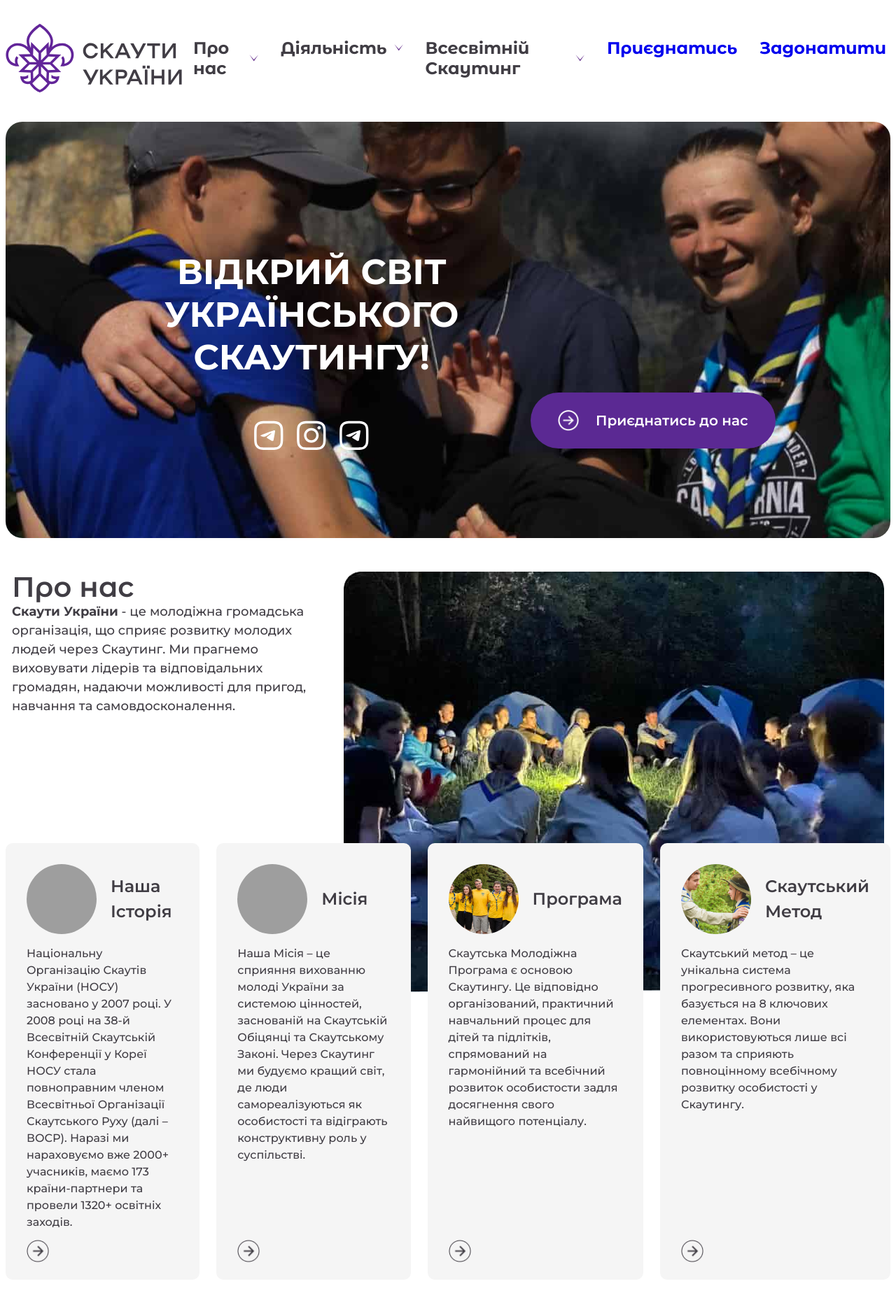
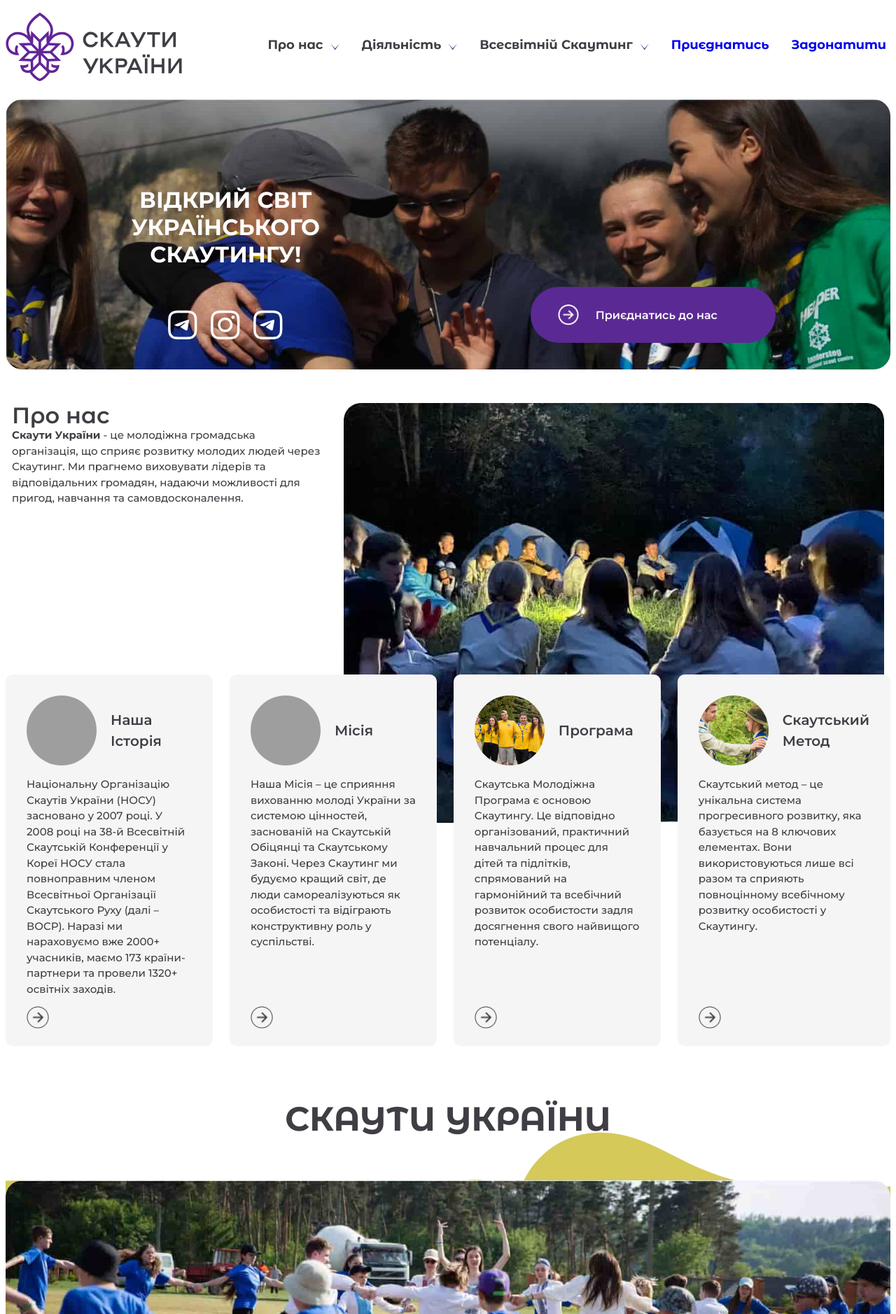
Before and after one commit to ValentynaJasochka/scouts-website, a PHP site: page / in a window 1280 px wide. Shown: the top 1878 px of the page at 70% size. Run offline with PHP 8.4, Linux system fonts and the light colour scheme; grey boxes are pictures that could not be loaded.

Commit message:
change fonts on desktop

```diff
--- a/common.css
+++ b/common.css
@@ -397,7 +431,6 @@
   .header-nav-item {
     font-family: "Montserrat Alternates", sans-serif;
     font-weight: 700;
-    font-size: 24px;
     line-height: 1.208;
     letter-spacing: 0em;
     position: relative;
@@ -413,7 +446,6 @@
   .header-nav-item {
     font-family: "Montserrat Alternates", sans-serif;
     font-weight: 700;
-    font-size: 24px;
     line-height: 1.208;
     letter-spacing: 0em;
     position: relative;
@@ -560,30 +586,66 @@
 
 }
 
-@media screen and (max-width: 1023px) {
-  body {
-    margin: 0;
+@media screen and (min-width: 1280px) {
+  .header-nav-item {
+    font-size: 18px;
   }
 
-  main, header, footer {
-    padding: 8px;
+  .nav-table-link {
+    font-size: 16px;
   }
 
-  header {
-    padding-bottom: 0;
-    background-color: white;
+  .nav-footer-list-title {
+    font-size: 16px;
   }
 
-  header.mobile-menu-is-opened {
-    position: fixed;
+  .nav-footer-list-items {
+    font-size: 16px;
   }
 
-  main {
-    padding-bottom: 0;
-    padding-top: 0;
+  .donation-link-text {
+    font-size: 16px;
   }
 
-  footer {
-    padding-top: 0;
+  .donation-footer-text {
+    font-size: 13px;
+  }
+
+  .footer-social-media-text {
+    font-size: 16px;
   }
 }
+
+@media screen and (min-width: 1440px) {
+  .header-nav-item {
+    font-size: 24px;
+  }
+
+  .header-nav-item {
+    font-size: 24px;
+  }
+
+  .nav-table-link {
+    font-size: 24px;
+  }
+
+  .nav-footer-list-title {
+    font-size: 16px;
+  }
+
+  .nav-footer-list-items {
+    font-size: 16px;
+  }
+
+  .donation-link-text {
+    font-size: 16px;
+  }
+
+  .donation-footer-text {
+    font-size: 13px;
+  }
+
+  .footer-social-media-text {
+    font-size: 16px;
+  }
+}
--- a/index.html
+++ b/index.html
@@ -27,7 +27,7 @@
           <ul class="header-nav-list nav-mobile-menu">
             <li class="header-nav-item menu-first nav-main-item" menu-open-first>
               <div class="header-nav-item-container nav-item-click-listener">
-                <p class="heder-nav-text">Про нас</p>
+                <p class="heder-nav-text fs14">Про нас</p>
                 <button
                   class="inner-mobile-menu-open-btn"
                   type="button"
@@ -67,7 +67,7 @@
             </li>
             <li class="header-nav-item menu-second nav-main-item" menu-open-second>
               <div class="header-nav-item-container nav-item-click-listener">
-                <p class="heder-nav-text">Діяльність</p>
+                <p class="heder-nav-text fs14">Діяльність</p>
                 <button
                   class="inner-mobile-menu-open-btn"
                   type="button"
@@ -103,7 +103,7 @@
             </li>
             <li class="header-nav-item menu-third nav-main-item" menu-open-third>
               <div class="header-nav-item-container nav-item-click-listener">
-                <p class="heder-nav-text">Всесвітній Скаутинг</p>
+                <p class="heder-nav-text fs14">Всесвітній Скаутинг</p>
                 <button
                   class="inner-mobile-menu-open-btn"
                   type="button"
@@ -135,14 +135,14 @@
                 </li>
               </ul>
             </li>
-            <li class="header-nav-item heder-nav-text">
+            <li class="header-nav-item heder-nav-text fs14">
               <div class="header-nav-item-container">
                 <a class="header-nav-item-link" href="./join-us.html">
                   Приєднатись</a
                 >
               </div>
             </li>
-            <li class="header-nav-item heder-nav-text">
+            <li class="header-nav-item heder-nav-text fs14">
               <div class="header-nav-item-container">
                 <a class="header-nav-item-link" href="./help-ukrainians.html"
                   >Задонатити</a
@@ -327,7 +327,7 @@
           <picture>
             <source
               srcset="./images/content-img.jpg 1x"
-              media="(min-width: 1024px)"
+              media="(min-width: 1280px)"
             />
 
             <source
--- a/styles.css
+++ b/styles.css
@@ -21,7 +21,7 @@
   } */
 }
 
-@media screen and (max-width: 1023px) {
+@media screen and (max-width: 1279px) {
   .container {
     /*max-width: 390px;*/
     width: 100%;
@@ -42,8 +42,6 @@
     justify-content: space-around;
     gap: 20px;
     align-items: end;
-
-    /*height: 264px;*/
     padding: 0 13% 15%;
     background-repeat: no-repeat;
     background-size: contain;
@@ -481,7 +479,7 @@
   }
 }
 
-@media screen and (min-width: 1024px) {
+@media screen and (min-width: 1280px) {
   .container {
     width: 100%;
     margin-left: auto;
@@ -491,20 +489,23 @@
 
   /* main */
   .hero {
-    margin-top: 16px;
-    margin-bottom: 16px;
     display: flex;
     justify-content: space-between;
-    width: 1778px;
-    height: 595px;
+    align-items: flex-end;
     gap: 40px;
 
     max-width: 100%;
+    width: 1778px;
+    height: 386px;
+    margin-top: 16px;
+    margin-bottom: 16px;
+    padding: 0 13% 128px 13%;
+
     border-radius: 24px;
-    padding: 184px 13% 128px 13%;
     background-repeat: no-repeat;
-    background-position: center;
+    background-position: top;
     background-image: url("./images/background-img.jpg");
+    background-size: 100%;
   }
 
   .hero-container {
@@ -515,13 +516,11 @@
   }
 
   .hero-text-container {
-    max-width: 750px;
     text-align: center;
   }
 
   .hero-text {
     font-weight: 700;
-    font-size: 50px;
     text-transform: uppercase;
     color: var(--white-text-color);
   }
@@ -564,7 +563,6 @@
 
   .subscribing-link-text {
     font-weight: 600;
-    font-size: 20px;
     color: var(--white-text-color);
   }
 
@@ -590,7 +588,6 @@
   .sub-title {
     font-family: "Montserrat Alternates", sans-serif;
     font-weight: 600;
-    font-size: 40px;
     line-height: 1.1;
     letter-spacing: 0.00098em;
   }
@@ -598,7 +595,6 @@
   .about-scouts-text {
     width: 442px;
     height: 216px;
-    font-size: 18px;
     line-height: 1.5;
     letter-spacing: 0;
   }
@@ -662,13 +658,11 @@
 
   .scouts-card-title {
     font-weight: 600;
-    font-size: 24px;
     line-height: 1.5;
     letter-spacing: 0.00098em;
   }
 
   .scouts-card-text {
-    font-size: 16px;
     line-height: 1.5;
     letter-spacing: 0.00098em;
     margin-bottom: 40px;
@@ -696,7 +690,6 @@
   .main-title {
     font-family: "Montserrat Alternates", sans-serif;
     font-weight: 700;
-    font-size: 60px;
     line-height: 1.01;
     letter-spacing: 0;
     text-transform: uppercase;
@@ -724,7 +717,6 @@
   .information-numbers {
     font-family: "Montserrat Alternates", sans-serif;
     font-weight: 700;
-    font-size: 60px;
     line-height: 0.8;
     letter-spacing: 0.00097em;
     color: rgb(91, 41, 147);
@@ -732,7 +724,6 @@
   }
 
   .text-information {
-    font-size: 35px;
   }
 
   /* EVENTS */
@@ -781,7 +772,6 @@
   .events-item-title {
     font-family: "Montserrat", sans-serif;
     font-weight: 600;
-    font-size: 24px;
     letter-spacing: 0.00098em;
     text-align: center;
   }
@@ -813,7 +803,6 @@
   }
 
   .events-item-text {
-    font-size: 16px;
     line-height: 1.4;
     letter-spacing: 0.00098em;
   }
@@ -840,7 +829,6 @@
 
   .reviews-title {
     font-weight: 600;
-    font-size: 36px;
     color: var(--white-text-color);
     width: 398px;
     text-align: center;
@@ -863,7 +851,6 @@
   }
 
   .reviews-text {
-    font-size: 16px;
     line-height: 1.3;
     letter-spacing: 0.00098em;
   }
@@ -899,13 +886,11 @@
   }
 
   .reviewer-name {
-    font-size: 18px;
     line-height: 1.3;
   }
 
   .reviewer-status {
     font-weight: 400;
-    font-size: 18px;
     line-height: 1.4;
     width: 194px;
     color: rgb(125, 125, 125);
@@ -959,13 +944,11 @@
 
   .invitation-title {
     font-weight: 600;
-    font-size: 36px;
     color: var(--accent-color);
     text-align: center;
   }
 
   .invitation-text {
-    font-size: 20px;
     line-height: 1.5;
     text-align: center;
 
@@ -995,3 +978,162 @@
   }
 
 }
+
+@media screen and (min-width: 1280px) {
+
+  .hero {
+    height: 386px;
+    padding: 184px 13% 38px 13%;
+  }
+
+  .hero-text-container {
+    max-width: 300px;
+  }
+  /* main */
+  .hero-text {
+    font-size: 32px;
+  }
+
+  .subscribing-link-text {
+    font-size: 16px;
+  }
+
+  .sub-title {
+    font-size: 32px;
+  }
+
+  .about-scouts-text {
+    font-size: 15px;
+  }
+
+  .scouts-card-title {
+    font-size: 20px;
+  }
+
+  .scouts-card-text {
+    font-size: 15px;
+  }
+
+  .main-title {
+    font-size: 48px;
+  }
+
+  .information-numbers {
+    font-size: 48px;
+  }
+
+  .text-information {
+    font-size: 24px;
+  }
+
+  .events-item-title {
+    font-size: 20px;
+  }
+
+  .events-item-text {
+    font-size: 15px;
+  }
+
+  .reviews-title {
+    font-size: 36px;
+  }
+
+  .reviews-text {
+    font-size: 15px;
+  }
+
+  .reviewer-name {
+    font-size: 16px;
+  }
+
+  .reviewer-status {
+    font-size: 16px;
+  }
+
+  .invitation-title {
+    font-size: 24px;
+  }
+
+  .invitation-text {
+    font-size: 16px;
+  }
+}
+
+
+@media screen and (min-width: 1440px) {
+  .hero {
+    padding: 184px 13% 128px 13%;
+  }
+
+  .hero-text-container {
+    max-width: 750px;
+  }
+  /* main */
+  .hero-text {
+    font-size: 50px;
+  }
+
+  .subscribing-link-text {
+    font-size: 20px;
+  }
+
+  .sub-title {
+    font-size: 40px;
+  }
+
+  .about-scouts-text {
+    font-size: 18px;
+  }
+
+  .scouts-card-title {
+    font-size: 24px;
+  }
+
+  .scouts-card-text {
+    font-size: 16px;
+  }
+
+  .main-title {
+    font-size: 60px;
+  }
+
+  .information-numbers {
+    font-size: 60px;
+  }
+
+  .text-information {
+    font-size: 35px;
+  }
+
+  .events-item-title {
+    font-size: 24px;
+  }
+
+  .events-item-text {
+    font-size: 16px;
+  }
+
+  .reviews-title {
+    font-size: 36px;
+  }
+
+  .reviews-text {
+    font-size: 16px;
+  }
+
+  .reviewer-name {
+    font-size: 18px;
+  }
+
+  .reviewer-status {
+    font-size: 18px;
+  }
+
+  .invitation-title {
+    font-size: 36px;
+  }
+
+  .invitation-text {
+    font-size: 20px;
+  }
+}
```
Also changed, not shown: other parts of common.css (+38 -10 lines).
